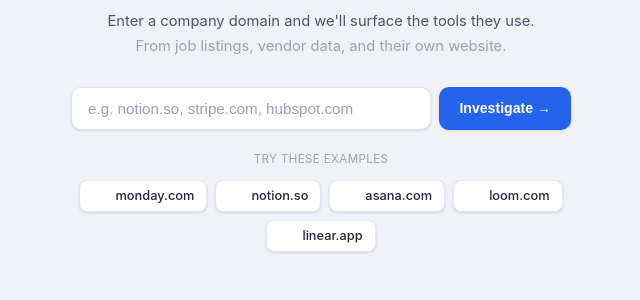
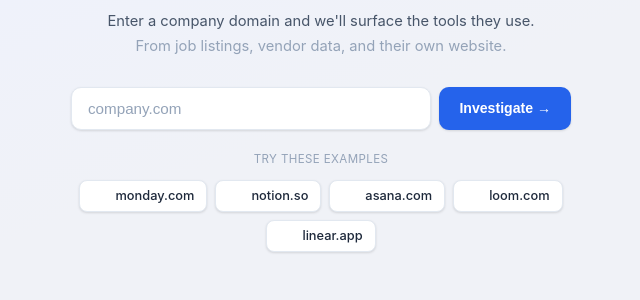
Before and after one commit to taliellenbogen-design/stack-investigator, a Flask app: page / in a window 1280 px wide. Shown: the part 143-443 px from the top of the page, without its empty margins (319-959 px from the left). Run offline with Flask 3, Linux system fonts and the light colour scheme.

Commit message:
Simplify search placeholder to company.com

```diff
--- a/templates/index.html
+++ b/templates/index.html
@@ -384,7 +384,7 @@
     <input
       type="text"
       id="company-input"
-      placeholder="e.g. notion.so, stripe.com, hubspot.com"
+      placeholder="company.com"
       autocomplete="off"
       autocapitalize="none"
       spellcheck="false"
```
